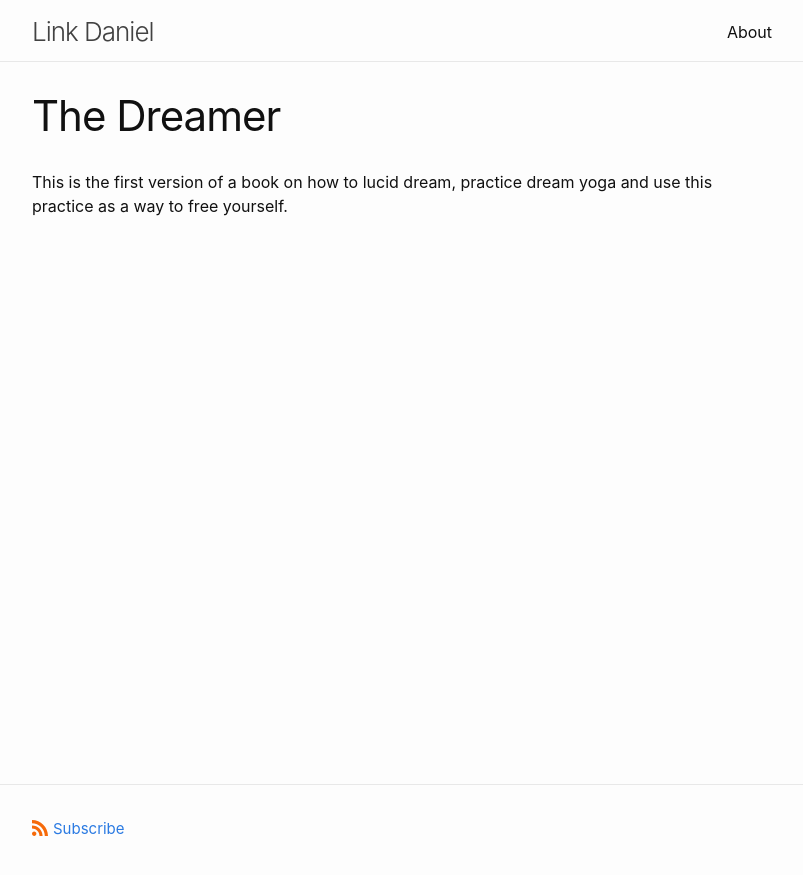
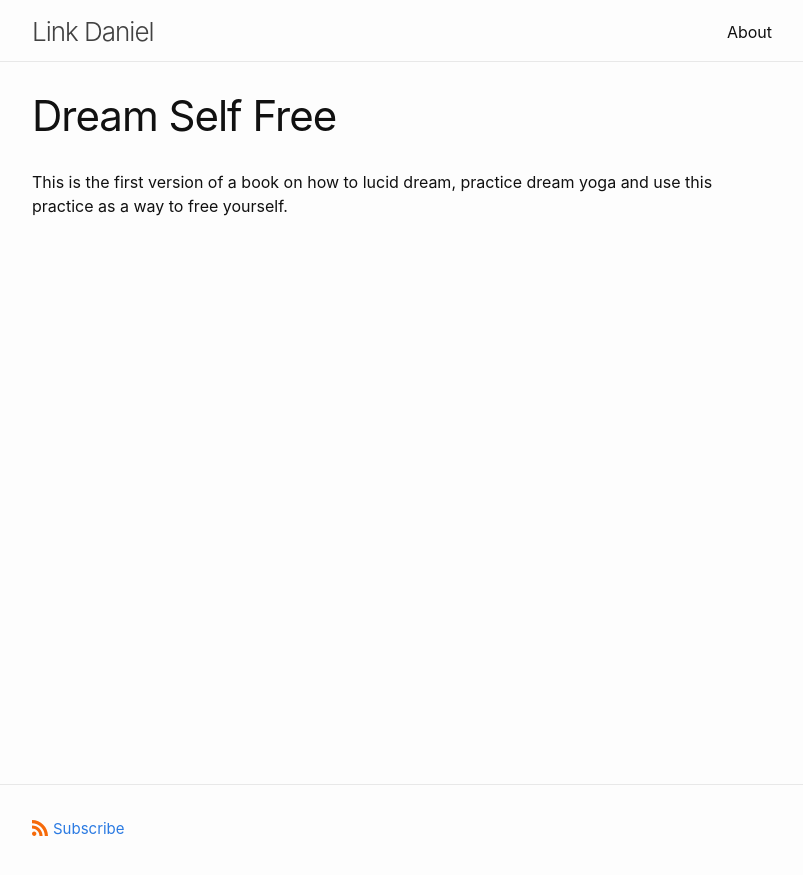
Before and after one commit to link-daniel/link.github.io, a Jekyll site: the page built from dream.md, in a window 1280 px wide. Shown: the top 875 px of the page, without its empty margins (238-1041 px from the left). Built offline with Jekyll 4.4.1, drawn with Linux system fonts in a browser that asks for light colours.

Commit message:
Update and rename dreamer.md to dream.md

```diff
--- a/dreamer.md
+++ b/dream.md
@@ -1,6 +1,6 @@
 ---
 layout: post
-title:  "The Dreamer"
+title:  "Dream Self Free"
 categories:
 tags:
 ---
```
